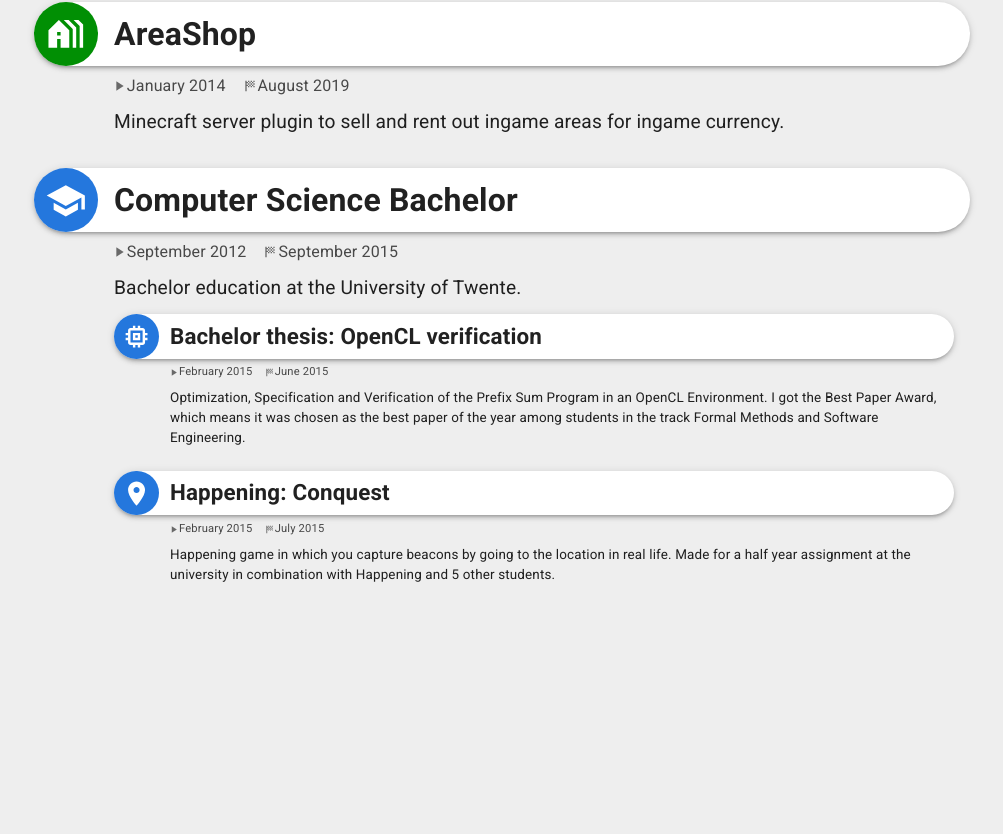
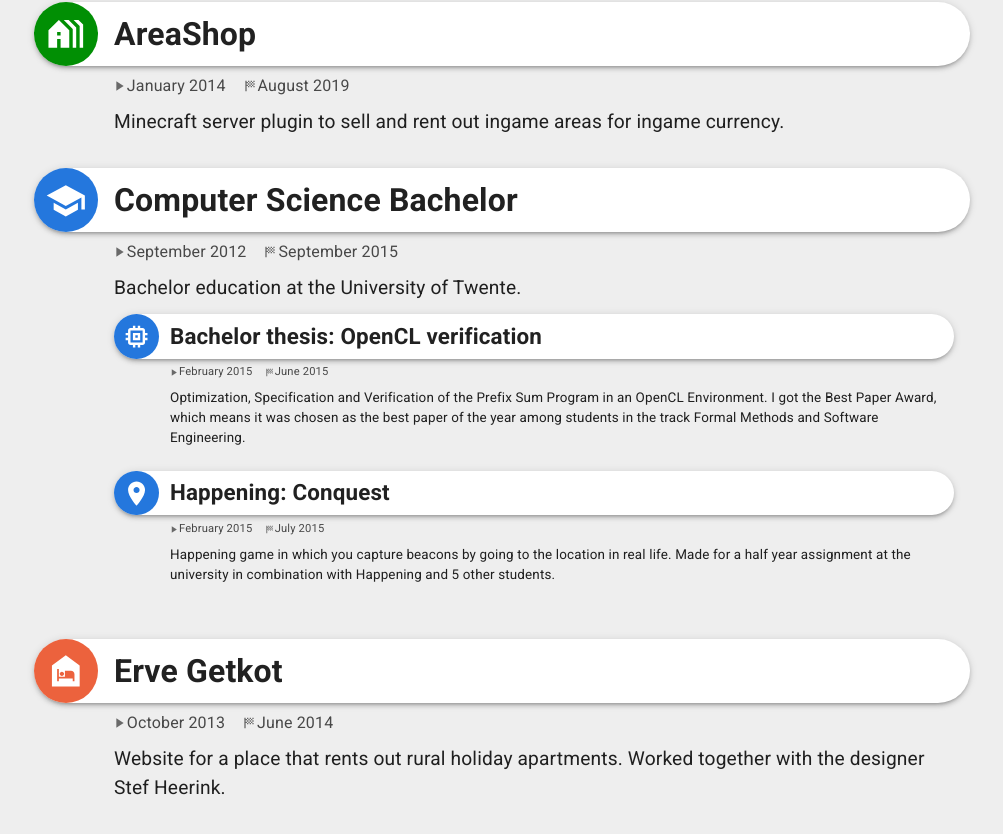
Before and after one commit to NLthijs48/NLthijs48.github.io, a React (Create React App) app: page / in a window 1280 px wide. Shown: the part 2763-3597 px from the top of the page, without its empty margins (138-1141 px from the left). Before the commit the page ends 3402 px from the top, so only its background shows below. Built offline with nearby package versions, Linux system fonts and the light colour scheme.

Commit message:
Add Erve Getkot website project

```diff
--- a/src/HomePage.tsx
+++ b/src/HomePage.tsx
@@ -8,7 +8,7 @@
 	return (
 		<div style={{height: '100%', backgroundColor: '#EEE', display: 'flex', flexDirection: 'column', alignItems: 'center'}}>
 			<Header />
-			<main style={{width: '100%', maxWidth: 1000, paddingLeft: '2em', paddingRight: '2em'}}>
+			<main style={{width: '100%', maxWidth: 1000, paddingLeft: '2em', paddingRight: '2em', paddingBottom: '8em'}}>
 				<div style={{display: 'flex', flexDirection: 'row', marginBottom: '4em'}}>
 					<img src={icon} className="App-logo" alt="Logo" style={{marginTop: '2em', height: '5em', width: '5em'}} />
 
--- a/src/activities/allActivities.ts
+++ b/src/activities/allActivities.ts
@@ -8,6 +8,7 @@
 import errorSink from './errorSink/errorSink';
 import interactiveMessenger from './interactiveMessenger/interactiveMessenger';
 import areaShop from './areaShop/areaShop';
+import erveGetkot from './erveGetkot/erveGetkot';
 
 const allActivities: ActivityInformation[] = [
 	crisp,
@@ -19,6 +20,7 @@
 	interactiveMessenger,
 	areaShop,
 	computerScienceBachelor,
+	erveGetkot,
 ];
 
 export default allActivities;
--- /dev/null
+++ b/src/activities/erveGetkot/erveGetkot.ts
@@ -0,0 +1,15 @@
+import {JobInformation} from '../ActivityInformation';
+import NightShelterIcon from '@mui/icons-material/NightShelter';
+import ActivityType from '../ActivityType';
+
+const erveGetkot: JobInformation = {
+	activityType: ActivityType.Job,
+	name: 'Erve Getkot',
+	description: 'Website for a place that rents out rural holiday apartments. Worked together with the designer Stef Heerink.',
+	from: 'October 2013',
+	till: 'June 2014', // Not sure when exactly it was finished
+	Icon: NightShelterIcon,
+	website: 'https://www.ervegetkot.nl/',
+};
+
+export default erveGetkot;
```
